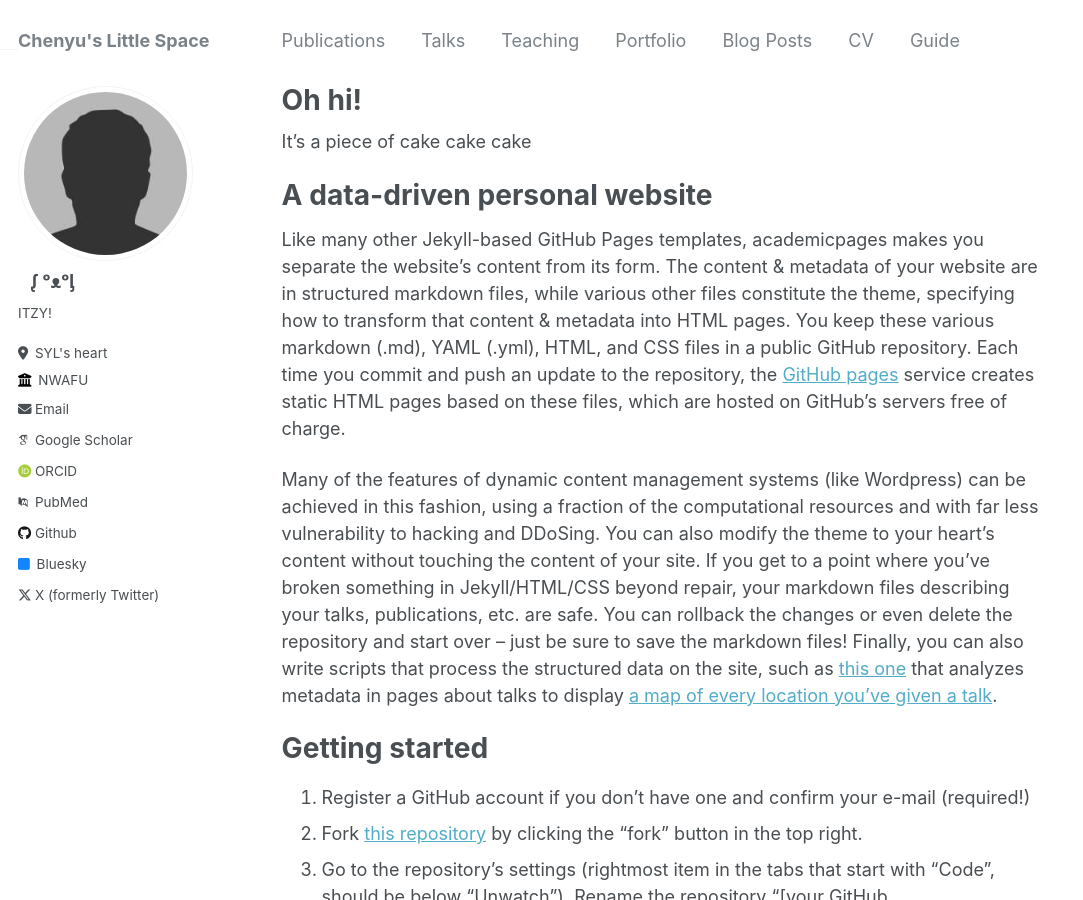
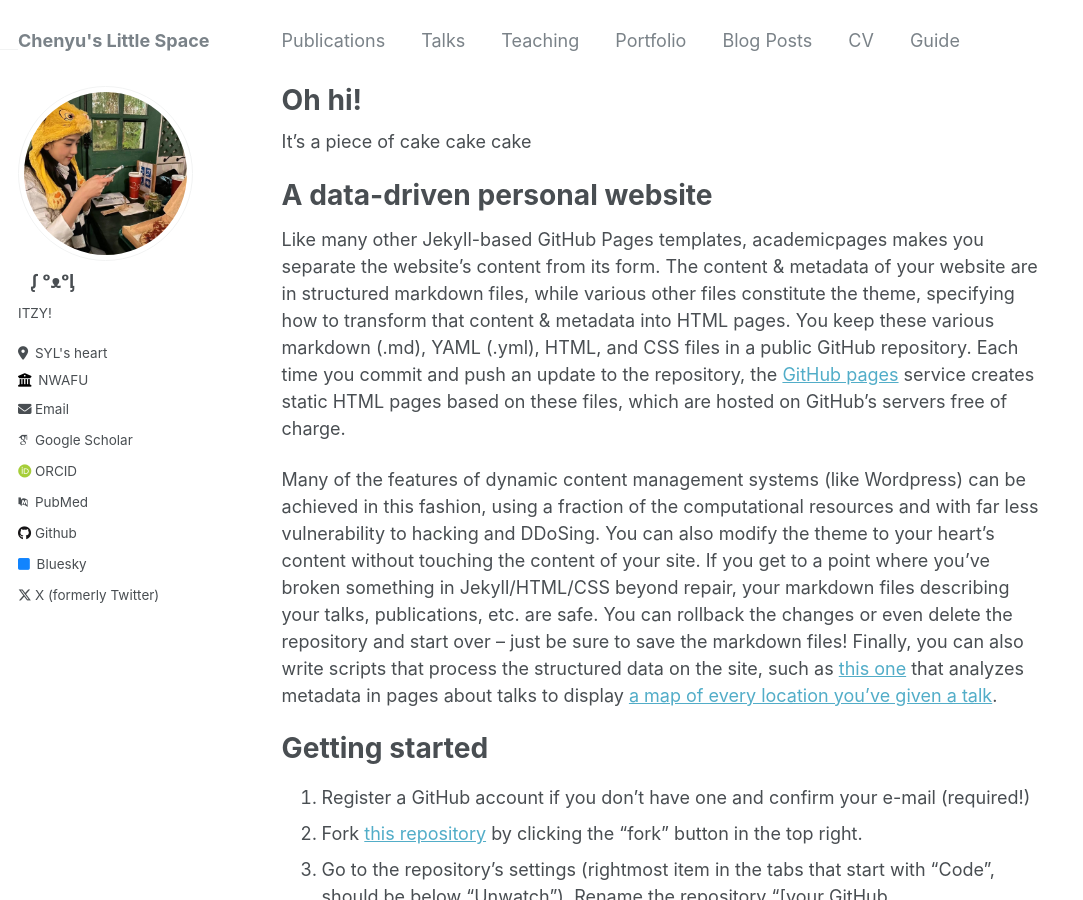
Before and after one commit to myuxinchen/myuxinchen.github.io, a Jekyll site: the page built from _pages/about.md, in a window 1280 px wide and 900 px high. Shown: the whole window, without its empty margins (0-1083 px from the left). Built offline with Jekyll 4.4.1, drawn with Linux system fonts in a browser that asks for light colours; some web fonts are replaced.

Commit message:
Update _config.yml

```diff
--- a/_config.yml
+++ b/_config.yml
@@ -21,7 +21,7 @@ repository               : "academicpages/academicpages.github.io"
 #               Additional customization can be done by editing /_includes/author-profile.html
 author:
   # Biographic information
-  avatar           : "bio-photo.jpg"
+  avatar           : "photo.jpg"
   name             : "   ᶘ ᵒᴥᵒᶅ  "
   pronouns         : # example: "she/her"
   bio              : "ITZY!"
```
